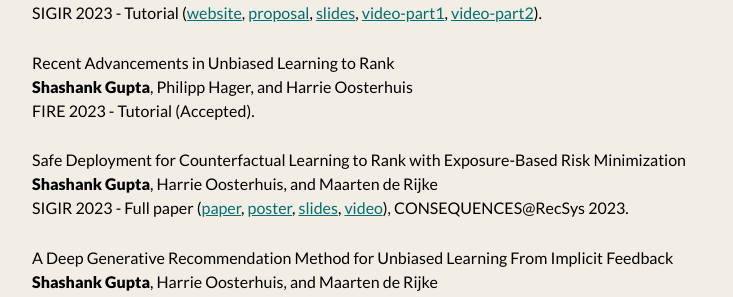
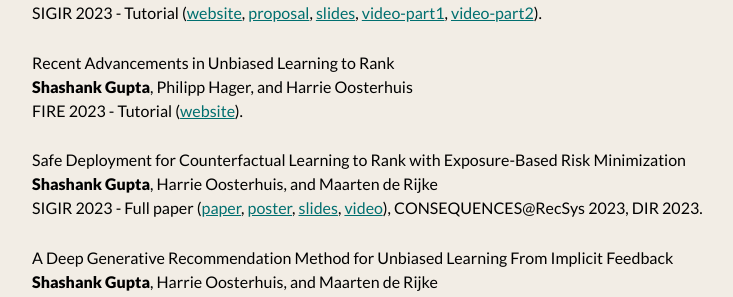
Before and after one commit to shashankg7/shashankg7.github.io, a Jekyll site: the page built from publications.md, in a window 1280 px wide and 900 px high, scrolled down 352 px. Shown: the part 159-456 px from the top of the window, without its empty margins (272-1005 px from the left). Built offline with Jekyll 4.4.1, drawn with Linux system fonts in a browser that asks for light colours; nearby versions of some CDN libraries.

Commit message:
Update publications.md

```diff
--- a/publications.md
+++ b/publications.md
@@ -25,11 +25,11 @@
 
 Recent Advancements in Unbiased Learning to Rank <br>
 <b>Shashank Gupta</b>, Philipp Hager, and Harrie Oosterhuis <br>
-FIRE 2023 - Tutorial (Accepted).
+FIRE 2023 - Tutorial ([website](https://sites.google.com/view/fire-2023-ultr-tutorial/home)).
 
 Safe Deployment for Counterfactual Learning to Rank with Exposure-Based Risk Minimization <br>
 <b>Shashank Gupta</b>, Harrie Oosterhuis, and Maarten de Rijke <br>
-SIGIR 2023 - Full paper ([paper](https://drive.google.com/file/d/1GL285QRF44r-G4la0OaIl6IZs73w5aop/view), [poster](https://drive.google.com/file/d/1xhzLB68AzyG-PZcTdxOkyRnIhiVAQhyw/view?usp=sharing), [slides](https://docs.google.com/presentation/d/e/2PACX-1vQ-IJ3hAGjFYJN2qy6HIw5nTOjBlCwfAd-NfR68oqjIl62BRoAsPcb2bVL7U4LvJhISR7fhxp2Squwx/pub?start=false&loop=false&delayms=60000), [video](https://www.youtube.com/watch?v=xlsmhOtwFUc)), CONSEQUENCES@RecSys 2023.
+SIGIR 2023 - Full paper ([paper](https://drive.google.com/file/d/1GL285QRF44r-G4la0OaIl6IZs73w5aop/view), [poster](https://drive.google.com/file/d/1xhzLB68AzyG-PZcTdxOkyRnIhiVAQhyw/view?usp=sharing), [slides](https://docs.google.com/presentation/d/e/2PACX-1vQ-IJ3hAGjFYJN2qy6HIw5nTOjBlCwfAd-NfR68oqjIl62BRoAsPcb2bVL7U4LvJhISR7fhxp2Squwx/pub?start=false&loop=false&delayms=60000), [video](https://www.youtube.com/watch?v=xlsmhOtwFUc)), CONSEQUENCES@RecSys 2023, DIR 2023.
 
 A Deep Generative Recommendation Method for Unbiased Learning From Implicit Feedback <br>
 <b>Shashank Gupta</b>, Harrie Oosterhuis, and Maarten de Rijke <br>
```
